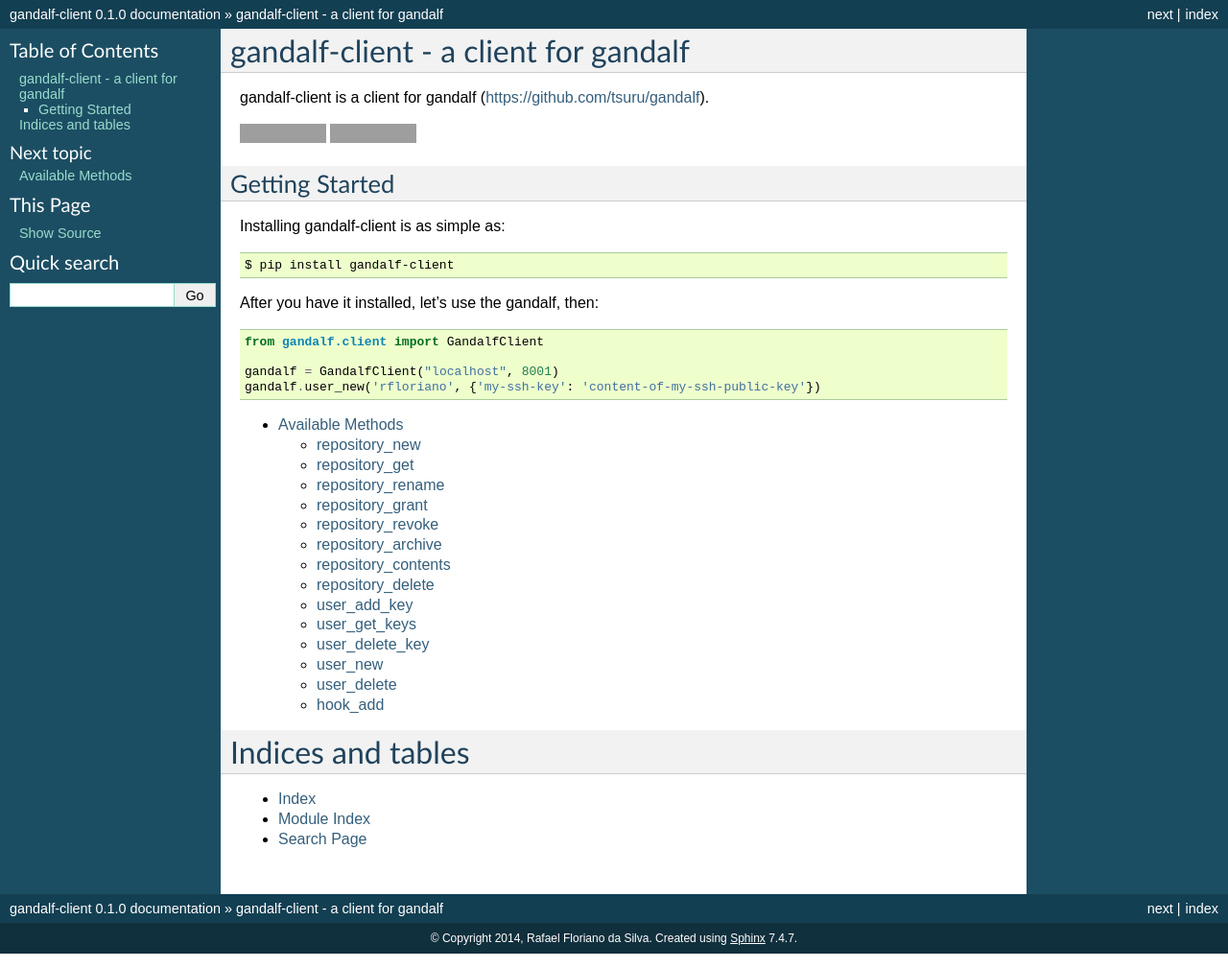
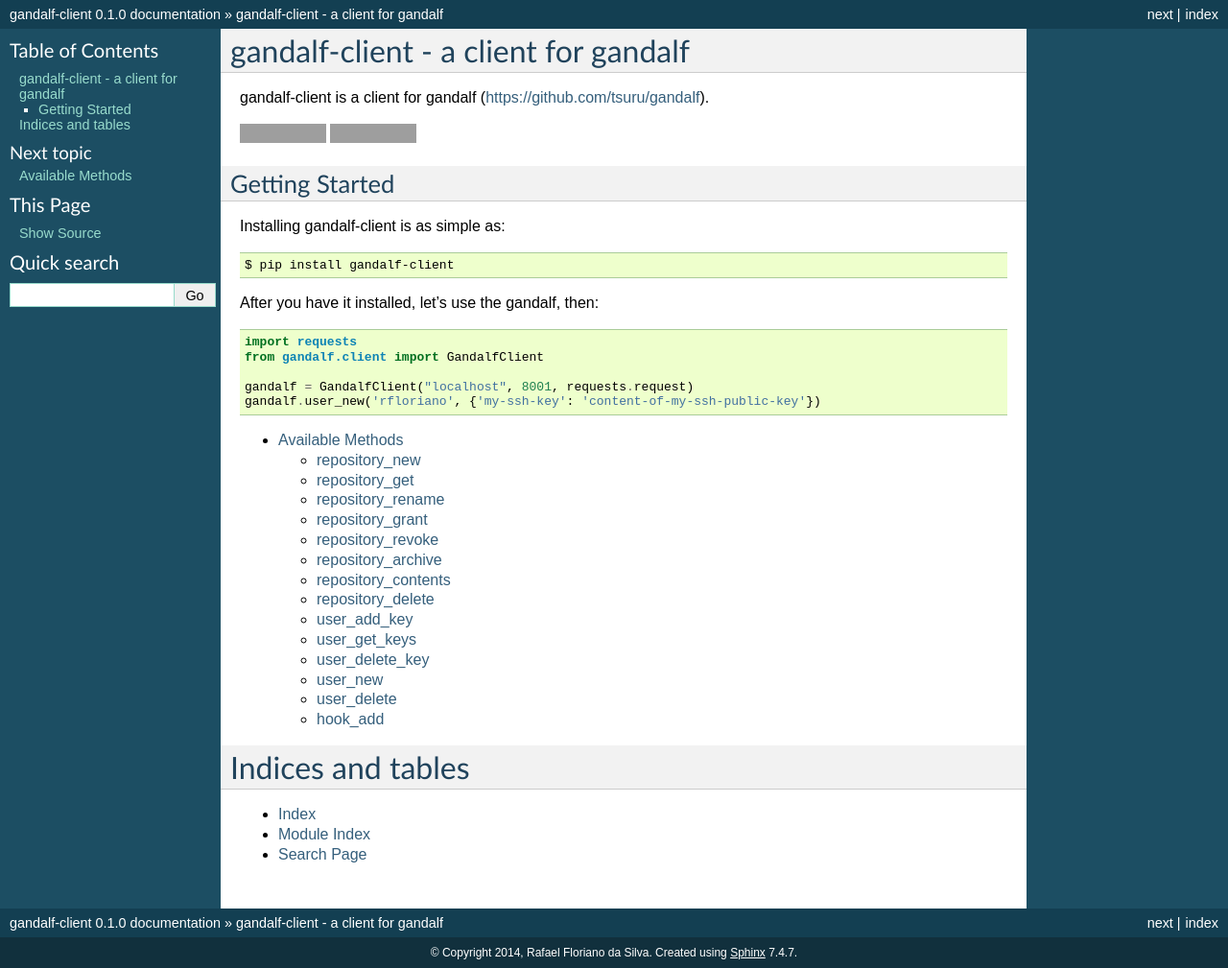
Before and after one commit to rfloriano/gandalf-client, a Sphinx documentation site: the page built from docs/index.rst, in a window 1280 px wide. Shown: the whole page at 96% size. Built offline with Sphinx 7.4.7, drawn with Linux system fonts in a browser that asks for light colours; grey boxes are pictures that could not be loaded.

Commit message:
Updated docs

```diff
--- a/docs/index.rst
+++ b/docs/index.rst
@@ -26,9 +26,10 @@
 
 .. testcode:: getting_started
 
+   import requests
    from gandalf.client import GandalfClient
 
-   gandalf = GandalfClient("localhost", 8001)
+   gandalf = GandalfClient("localhost", 8001, requests.request)
    gandalf.user_new('rfloriano', {'my-ssh-key': 'content-of-my-ssh-public-key'})
 
 .. toctree::
--- a/docs/methods.rst
+++ b/docs/methods.rst
@@ -3,8 +3,9 @@
 
 .. testsetup:: *
 
+   import requests
    from gandalf.client import GandalfClient
-   gandalf = GandalfClient("localhost", 8001)
+   gandalf = GandalfClient("localhost", 8001, requests.request)
 
 repository_new
 --------------
```
